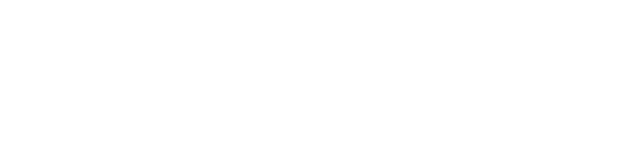
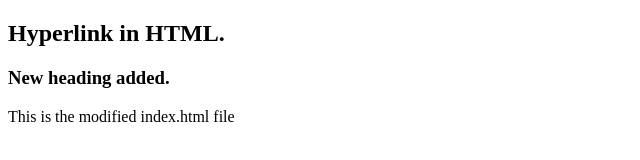
Before and after one commit to Yiheng2009/3179-test-repo, a plain HTML site: page index.html in a window 1280 px wide. Shown: the whole page, without its empty margins (0-640 px from the left). Drawn offline with Linux system fonts and the light colour scheme.

Commit message:
Update index.html

```diff
--- a/index.html
+++ b/index.html
@@ -4,3 +4,8 @@
     <title>My first HTML Document</title>
 </head>
 <body>
+    <h2> Hyperlink in HTML. </h2>
+    <h3> New heading added. </h3>
+    <p>This is the modified index.html file </p>
+</body>
+</html>
```
